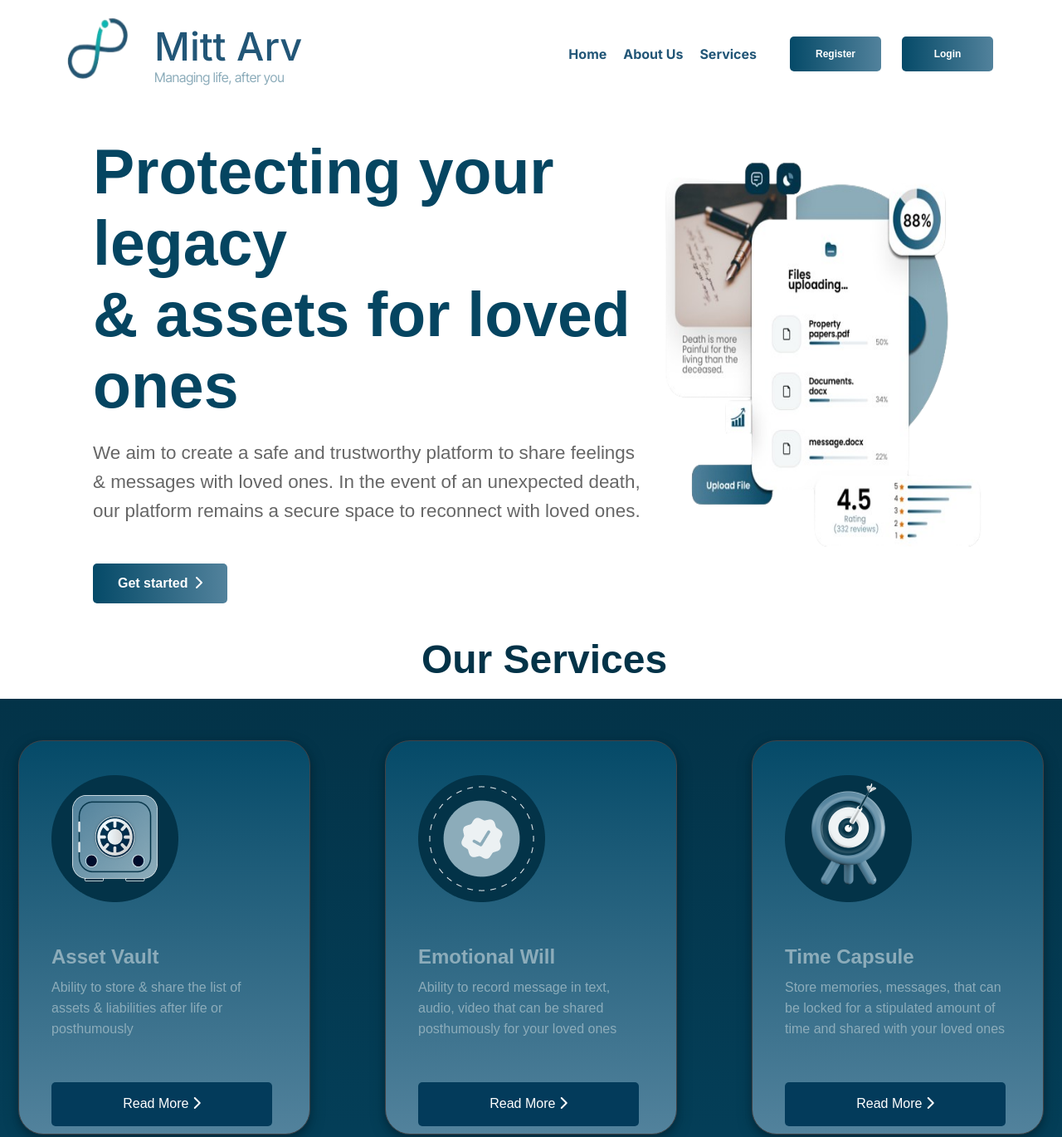
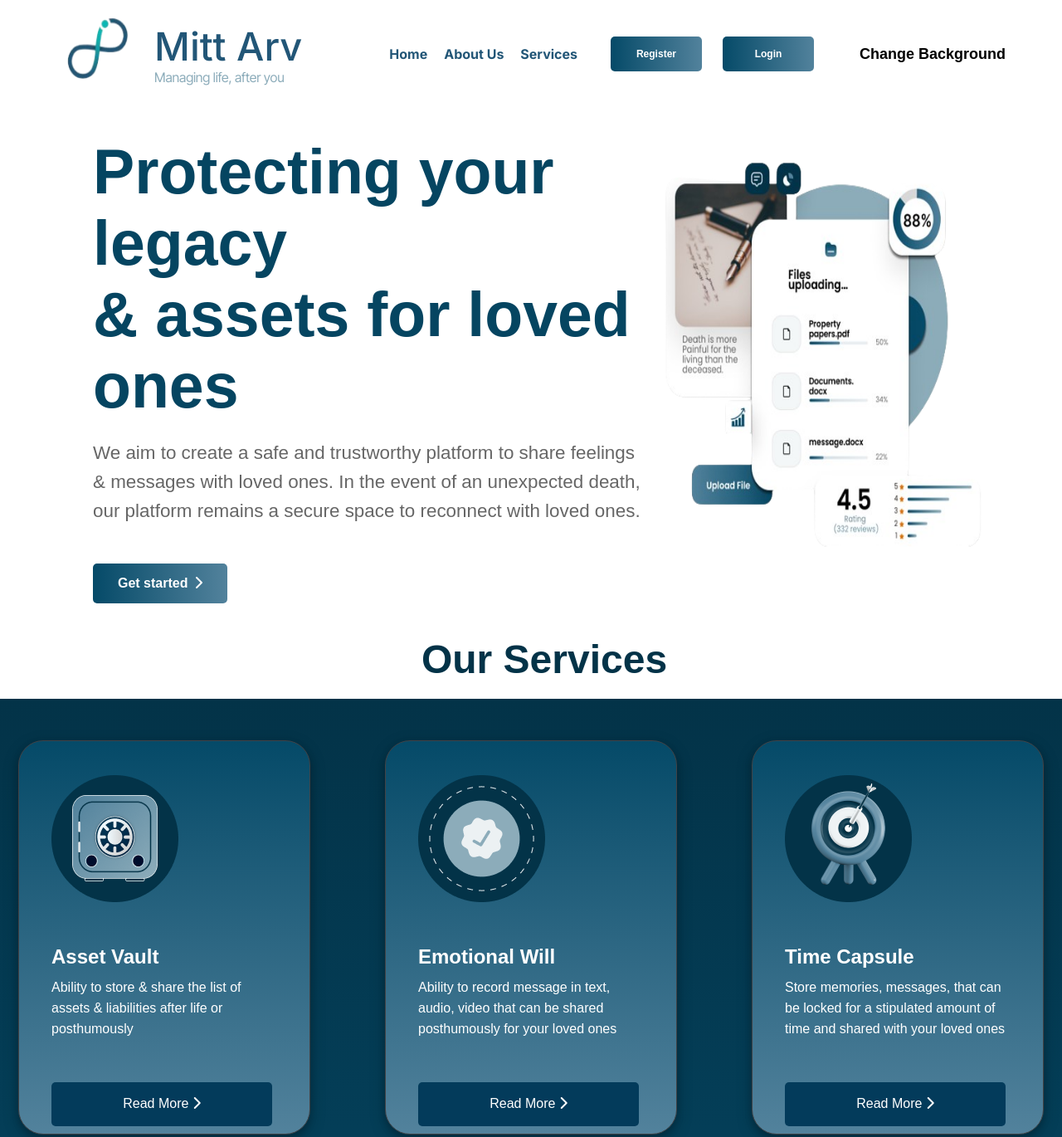
Before and after one commit to bascoboy/training, a plain HTML site: page index.html in a window 1280 px wide. Shown: the top 1370 px of the page at 83% size. Drawn offline with nearby package versions, Linux system fonts and the light colour scheme; a web font is replaced by a local one.

Commit message:
New update

```diff
--- a/index.html
+++ b/index.html
@@ -10,7 +10,8 @@
     <title>Figma Project</title>
 </head>
 
-<body>
+<body class="light-mode">
+
     <div id="preloader">
         <div class="spinner"></div>
     </div>
@@ -38,6 +39,7 @@
                         </ul>
                         <button class="button" type="button"><span>Register</span></button>
                         <button class="button" type="button"><span>Login</span></button>
+                        <button class="toggle-button" onclick="toggleBackgroundColor()">Change Background</button>
                     </div>
                 </nav>
             </section>
@@ -181,6 +183,16 @@
             const preloader = document.getElementById('preloader');
             preloader.style.display = 'none';
         });
+        function toggleBackgroundColor() {
+            const body = document.body;
+            if (body.classList.contains('light-mode')) {
+                body.classList.remove('light-mode');
+                body.classList.add('dark-mode');
+            } else {
+                body.classList.remove('dark-mode');
+                body.classList.add('light-mode');
+            }
+        }
     </script>
 </body>
 
--- a/styles.css
+++ b/styles.css
@@ -5,6 +5,24 @@
 
 .containers {
   margin: -20px 5rem 0 7rem;
+}
+
+body {
+  transition: background-color 0.5s ease;
+}
+.dark-mode {
+  background-color: #333;
+  color: white;
+}
+.light-mode {
+  background-color: white;
+  color: black;
+}
+.toggle-button {
+  /* background-color: #008CBA; */
+  color: black;
+  border: none;
+  cursor: pointer;
 }
 
 #preloader {
@@ -322,7 +340,7 @@ button:hover {
 .card h3 {
   font-size: 1.5em;
   margin-bottom: 10px;
-  color: #8CACBA;
+  color: white;
   text-align: justify;
   margin-top: 2rem;
 }
@@ -330,7 +348,7 @@ button:hover {
 .card p {
   text-align: left;
   margin-bottom: 20px;
-  color: #8CACBA;
+  color: white;
   font-size: 16px;
   line-height: 25px;
 }
```
